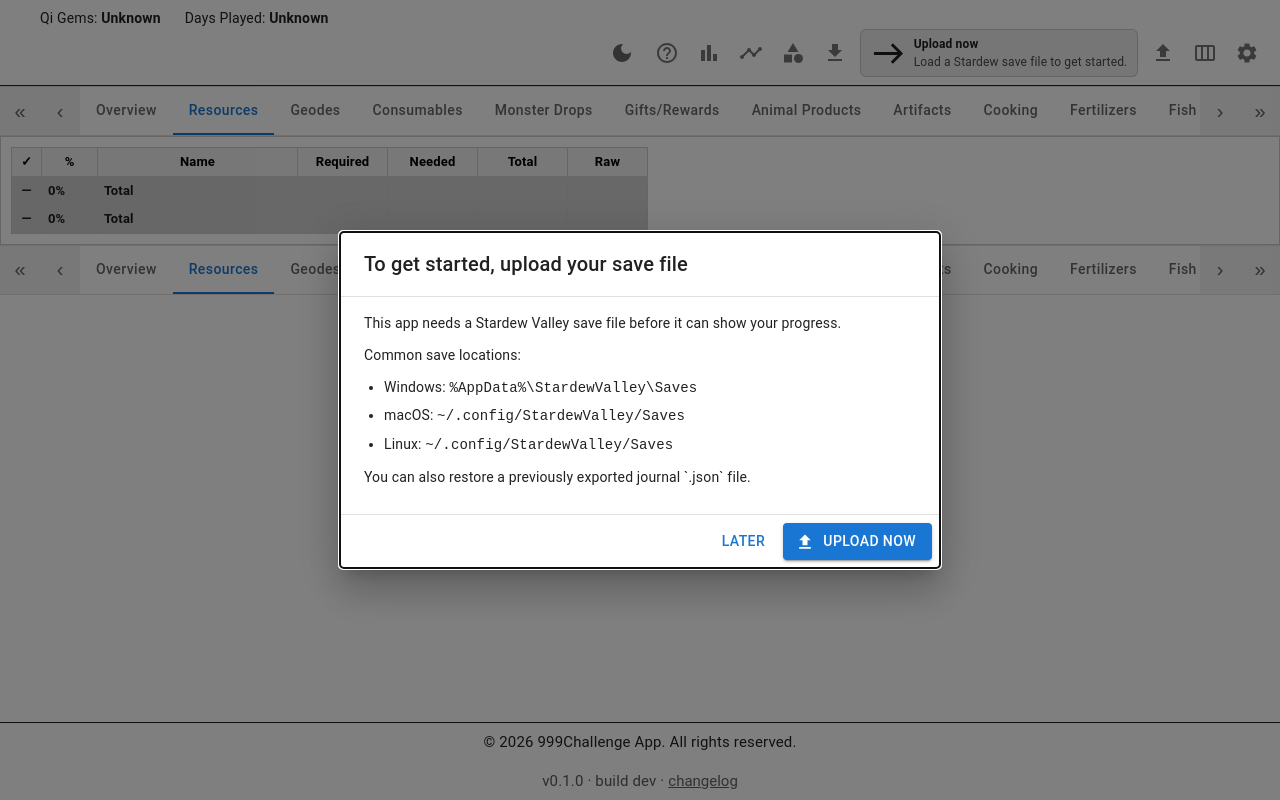
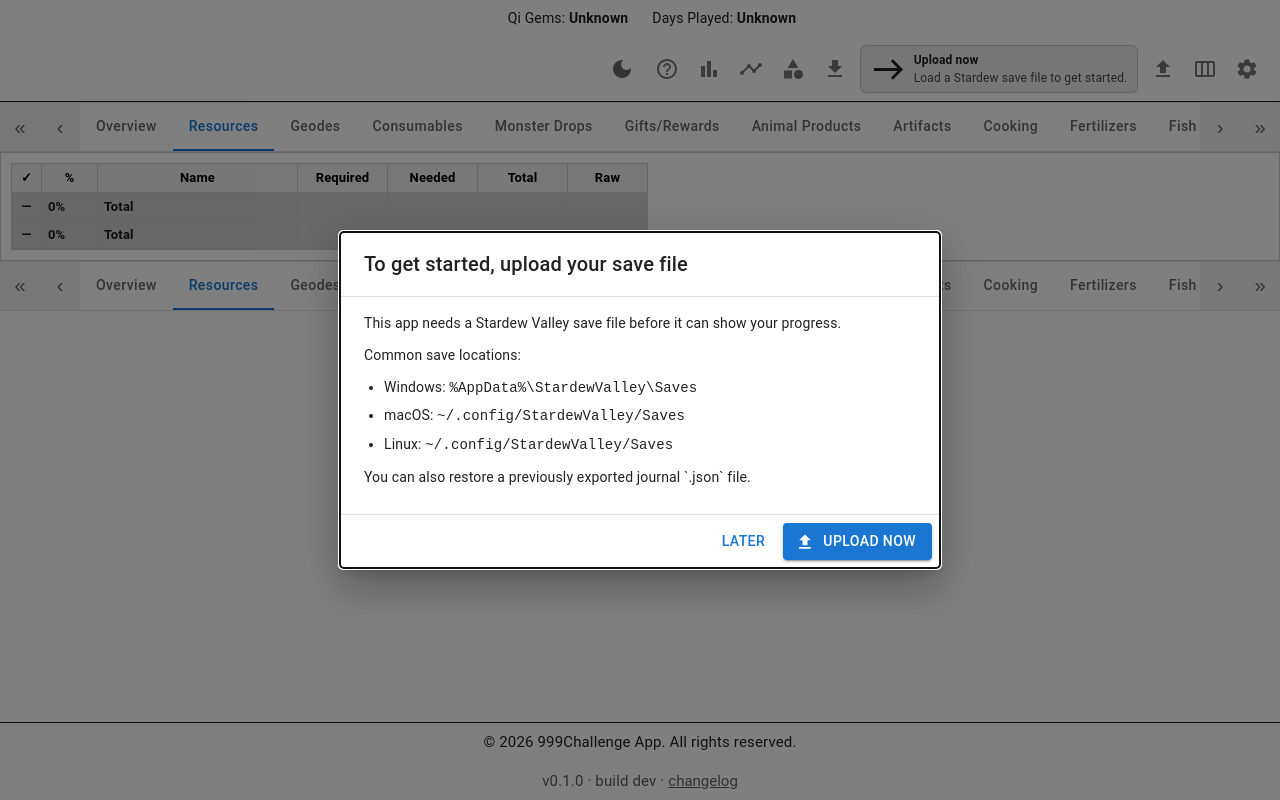
Before and after one commit to baahmi/999Challenge, a React (Vite) app: page / in a window 1280 px wide. Built offline with nearby package versions, Linux system fonts and the light colour scheme.

Commit message:
Fix header layout alignment

```diff
--- a/src/components/header/Header.css
+++ b/src/components/header/Header.css
@@ -3,21 +3,21 @@
 }
 
 .header .container {
+    display: flex;
+    align-items: center;
+    justify-content: space-between;
+    gap: 1rem;
+    width: 100%;
+    max-width: 100%;
+    margin-inline: 0;
     padding: 0.5rem 1rem;
 }
-
-/*.container {*/
-/*    max-width: 1200px;*/
-/*    margin-inline: auto;*/
-/*    padding: 0.75rem 1rem;*/
-/*    display: flex;*/
-/*    align-items: center;*/
-/*    justify-content: space-between;*/
-/*}*/
 
 .nav {
     display: flex;
     gap: 1rem;
+    align-items: center;
+    flex-wrap: wrap;
 }
 
 .upload-callout {
```
